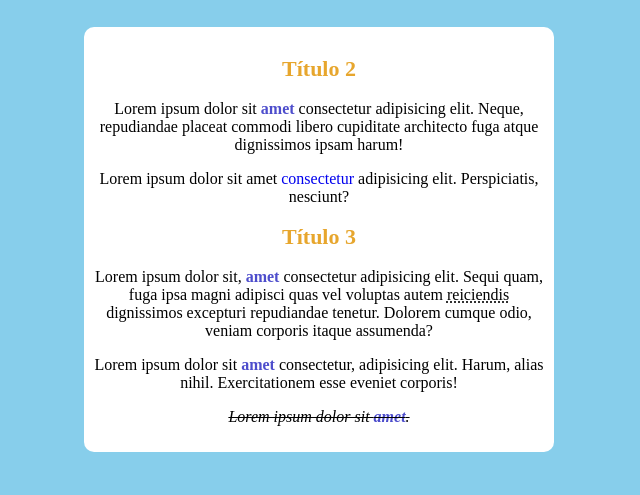
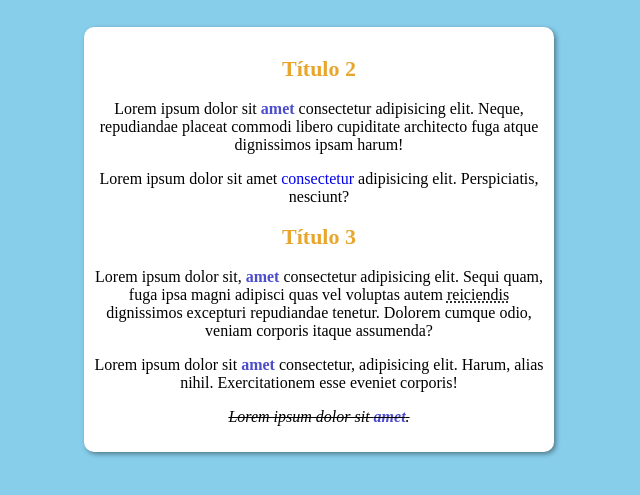
Before and after one commit to klucasnunes/Apredendo-branch, a plain HTML site: page index.html in a window 1280 px wide. Shown: the part 85-580 px from the top of the page, without its empty margins (321-961 px from the left). Drawn offline with Linux system fonts and the light colour scheme.

Commit message:
Update style.css

```diff
--- a/estilo/style.css
+++ b/estilo/style.css
@@ -17,6 +17,7 @@ div {
     background-color: white;
     border-radius: 10px;
     padding: 10px;
+    box-shadow: 2px 2px 5px rgba(0, 0, 0, 0.411);
 
 }
 
```
